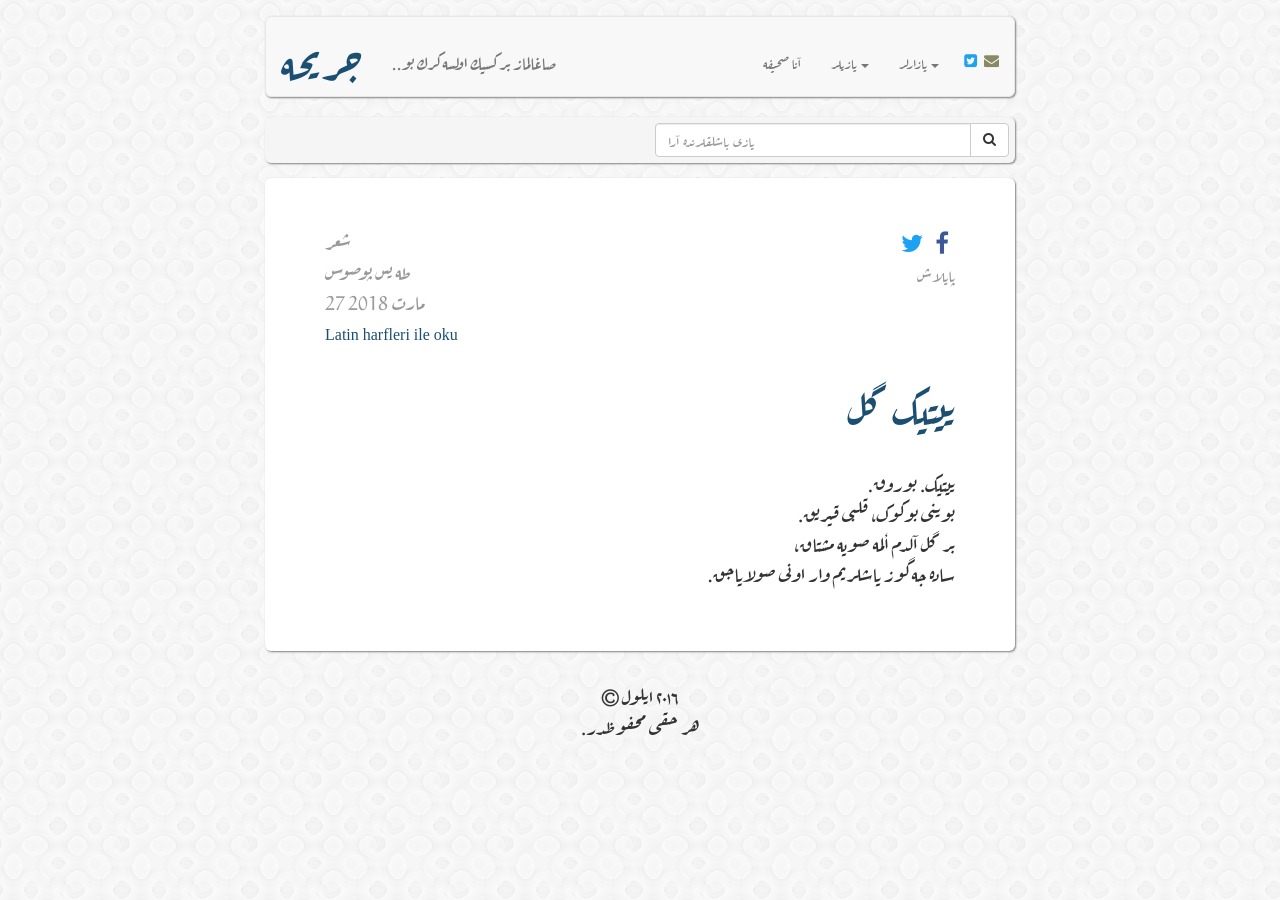
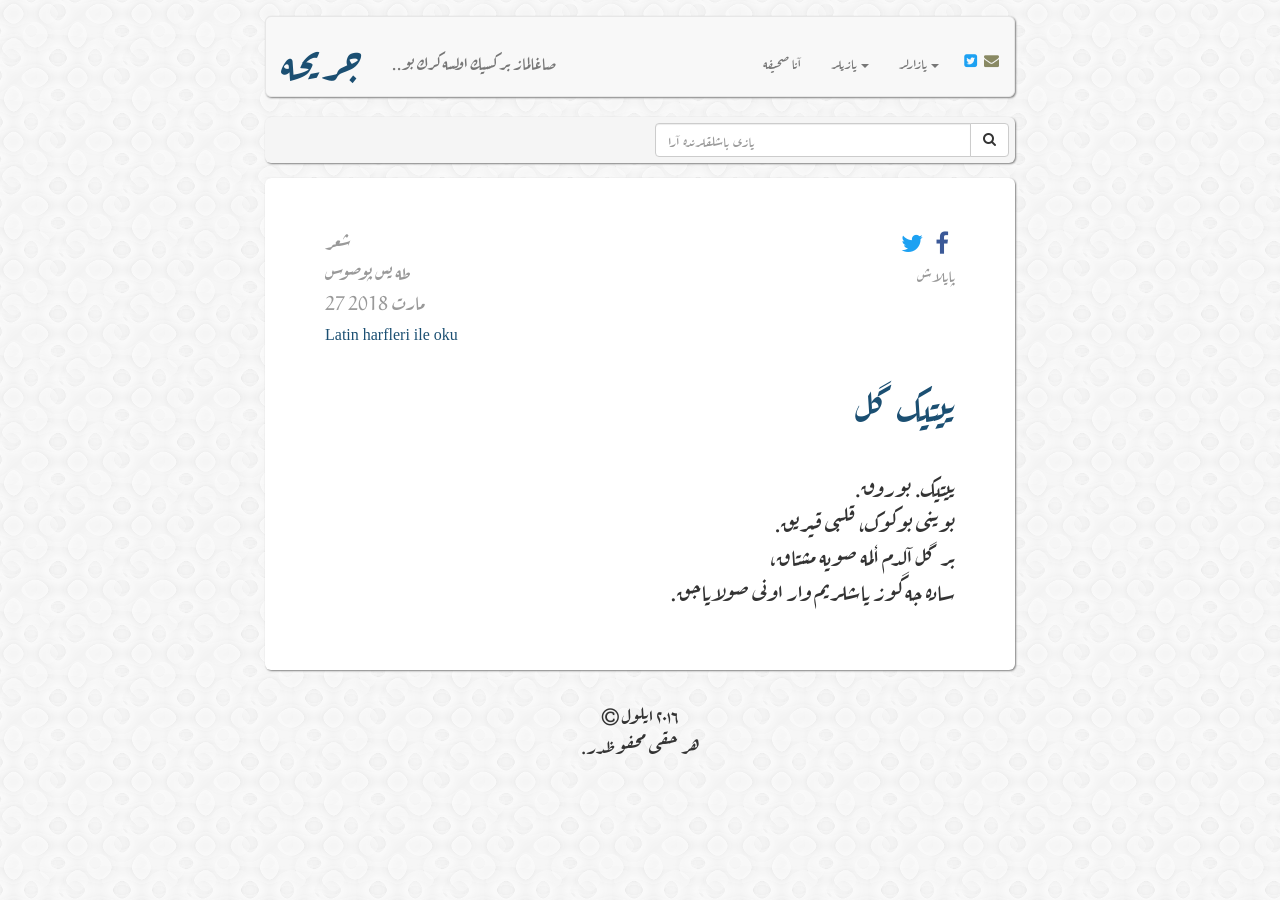
Before and after one commit to muhammedaydogdu/muhammedaydogdu.github.io, a Jekyll site: the page built from _posts/2018-03-27-yitik-gul-os.md, in a window 1280 px wide. Built offline with Jekyll 4.4.1, drawn with Linux system fonts in a browser that asks for light colours; some web fonts are replaced.

Commit message:
Update style.css

```diff
--- a/css/style.css
+++ b/css/style.css
@@ -151,11 +151,11 @@ nav li a.social {
 }
 
 .container .jumbotron .os-text p {
-  font-size: 20px;
+  font-size: 23px;
 }
 
 .container .jumbotron h2.os-text {
-  font-size: 42px;
+  font-size: 39px;
 }
 
 #os-baslik {
```
